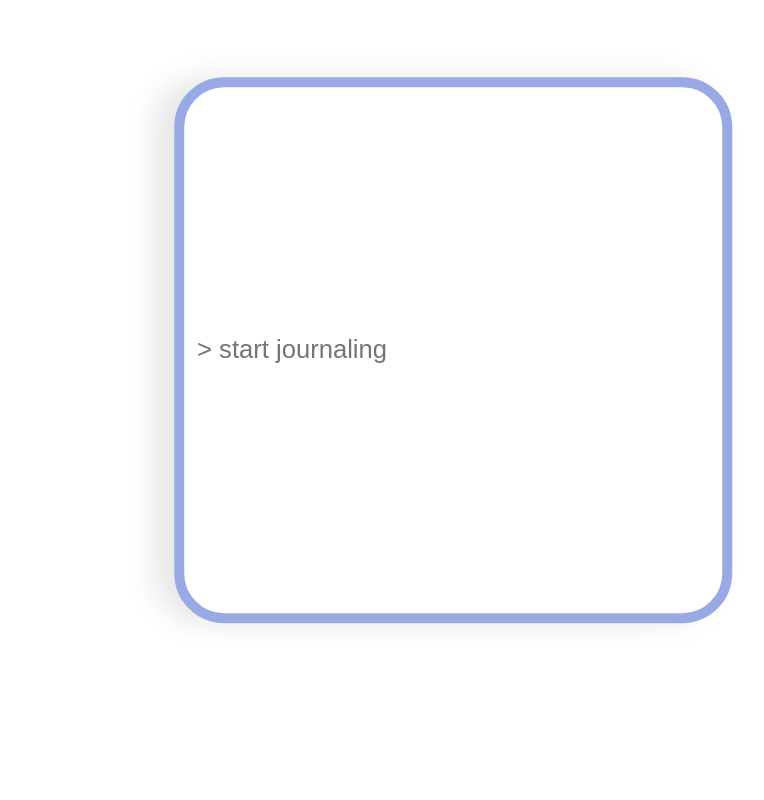
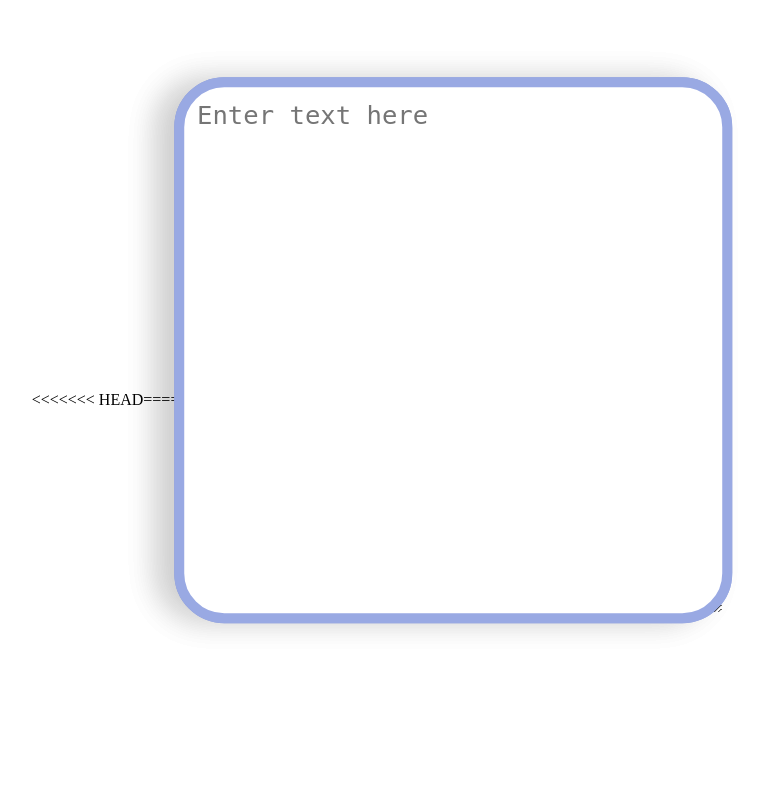
Before and after one commit to ukhan1219/mend, a PHP site: page /pages/dashboard.html in a window 1280 px wide. Shown: the part 50-850 px from the top of the page, without its empty margins (410-1174 px from the left). Run offline with PHP 8.4, Linux system fonts and the light colour scheme; some libraries are stand-ins or nearby versions.

Commit message:
fixed textbox

```diff
--- a/globals.css
+++ b/globals.css
@@ -1,7 +1,3 @@
-@tailwind base;
-@tailwind components;
-@tailwind utilities;
-
 @tailwind base;
 @tailwind components;
 @tailwind utilities;
--- a/index.html
+++ b/index.html
@@ -16,7 +16,7 @@
     <header>
         <nav class="navbar">
             <div class="logo">
-                <img src="./images/" alt="Mend logo">
+                <img src="./images/mend-text-white.png" alt="Mend logo">
             </div>
             <ul class="center-nav">
                 <li><a href="#">Home</a></li>
--- a/pages/dashboard.html
+++ b/pages/dashboard.html
@@ -15,7 +15,11 @@
     </button>
   </nav>
   <div class="container">
+<<<<<<< HEAD
     <input type="text" class="textbox" placeholder="> start journaling">
+=======
+    <textarea placeholder="Enter text here" type="text" class="textbox" id="text-box"  rows="20" cols="20"></textarea>
+>>>>>>> a512726 (fixed textbox)
   </div>
 </body>
 </html>
```
